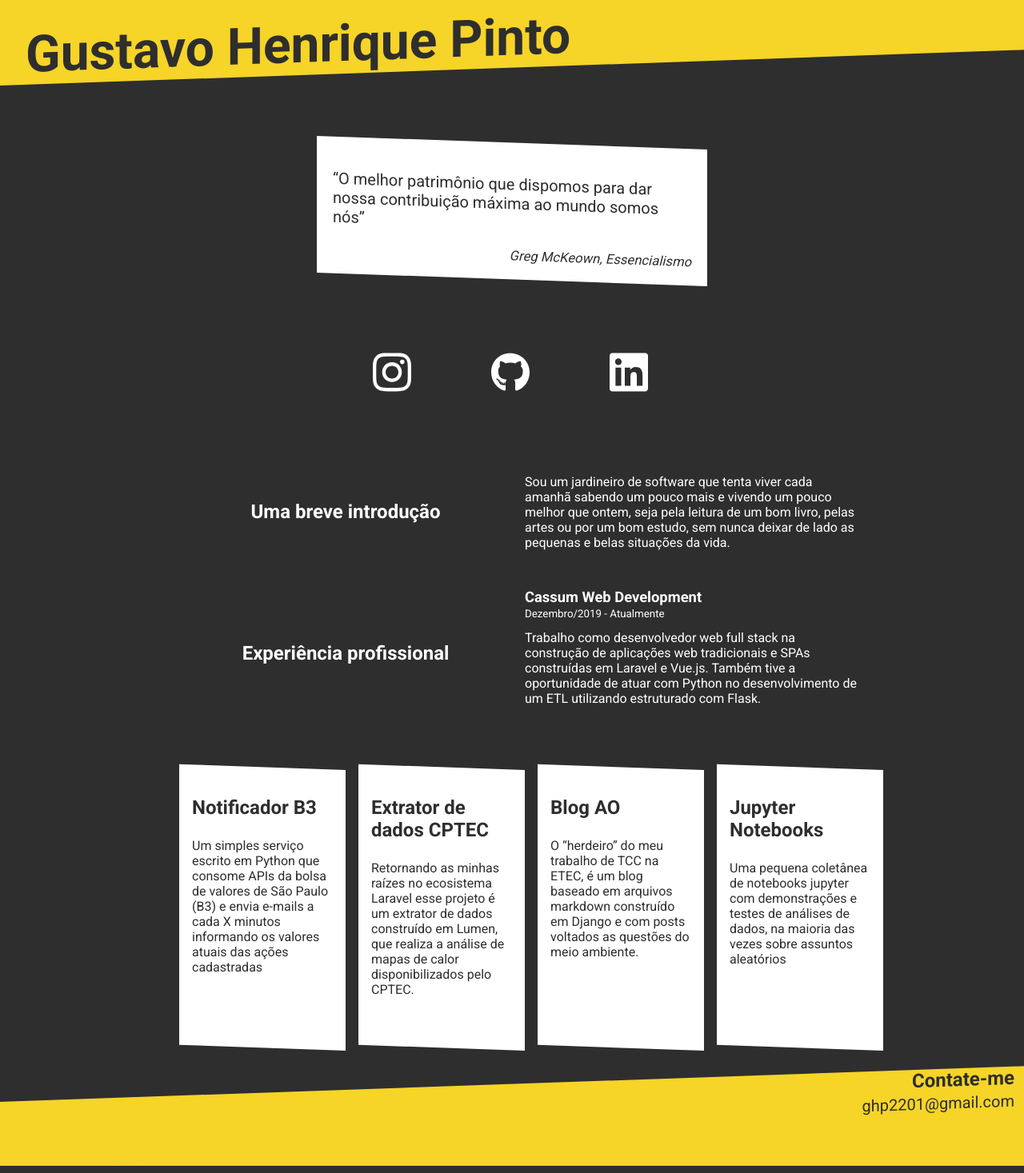
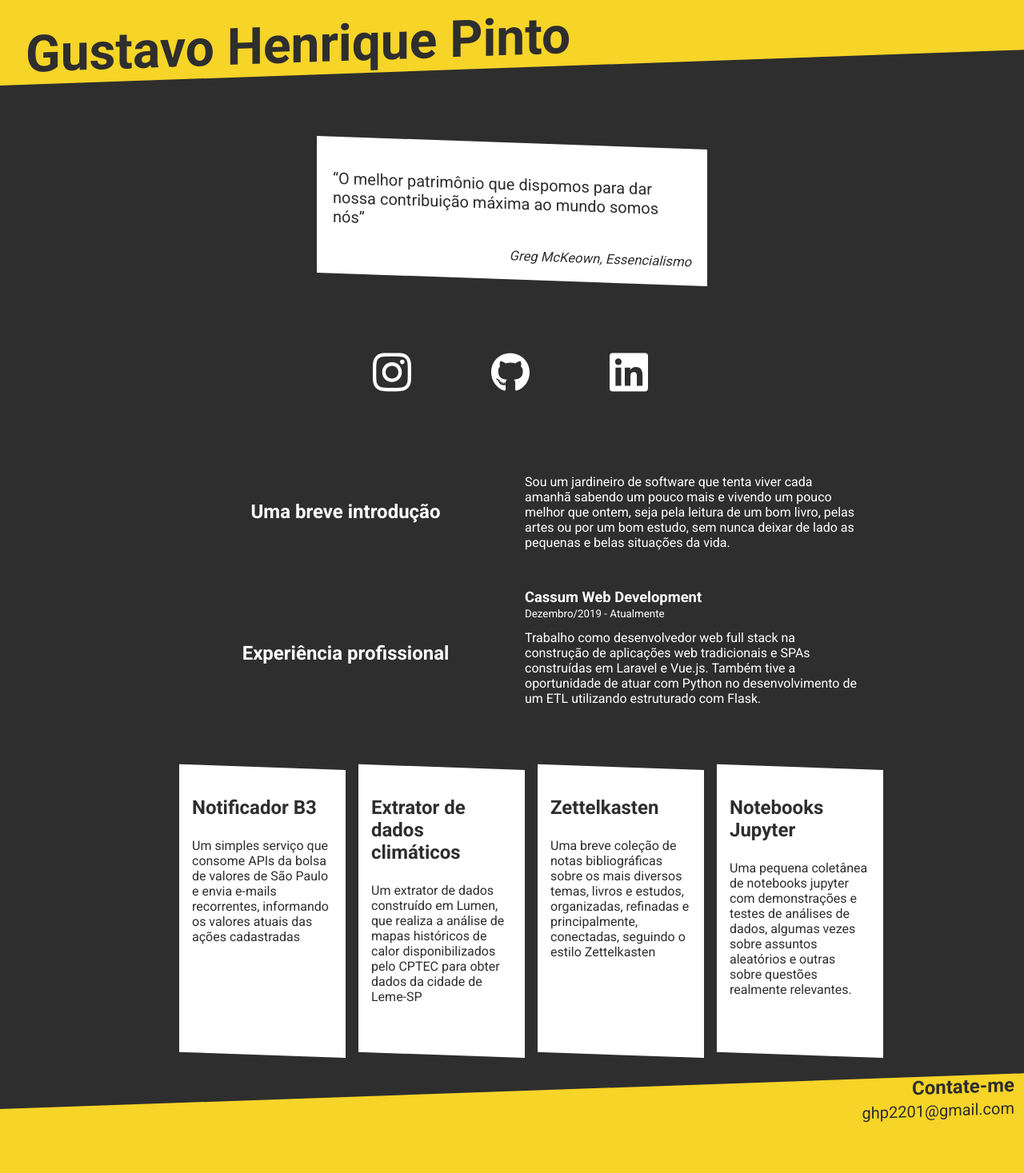
Before and after one commit to gustapinto/gustapinto.github.io, a Jekyll site: the page built from _pages/main.html, in a window 1280 px wide. Shown: the whole page at 80% size. Built offline with Jekyll 4.4.1, drawn with Linux system fonts in a browser that asks for light colours.

Commit message:
Improve projects description

```diff
--- a/_data/projects.yml
+++ b/_data/projects.yml
@@ -1,19 +1,19 @@
 - id: b3-notifier-card
   title: Notificador B3
-  text: Um simples serviço escrito em Python que consome APIs da bolsa de valores de São Paulo (B3) e envia e-mails a cada X minutos informando os valores atuais das ações cadastradas
+  text: Um simples serviço que consome APIs da bolsa de valores de São Paulo e envia e-mails recorrentes, informando os valores atuais das ações cadastradas
   link: https://github.com/gustapinto/b3-notifier
 
 - id: cptec-data-extractor-card
-  title: Extrator de dados CPTEC
-  text: Retornando as minhas raízes no ecosistema Laravel esse projeto é um extrator de dados construído em Lumen, que realiza a análise de mapas de calor disponibilizados pelo CPTEC.
+  title: Extrator de dados climáticos
+  text: Um extrator de dados construído em Lumen, que realiza a análise de mapas históricos de calor disponibilizados pelo CPTEC para obter dados da cidade de Leme-SP
   link: https://github.com/gustapinto/cptec-data-extractor
 
 - id: blog-ao-card
-  title: Blog AO
-  text: O “herdeiro” do meu trabalho de TCC na ETEC, é um blog baseado em arquivos markdown construído em Django e com posts voltados as questões do meio ambiente.
+  title: Zettelkasten
+  text: Uma breve coleção de notas bibliográficas sobre os mais diversos temas, livros e estudos, organizadas, refinadas e principalmente, conectadas, seguindo o estilo Zettelkasten
   link: https://github.com/projeto-ao/blog
 
 - id: jupyter-card
-  title: Jupyter Notebooks
-  text: Uma pequena coletânea de notebooks jupyter com demonstrações e testes de análises de dados, na maioria das vezes sobre assuntos aleatórios
+  title: Notebooks Jupyter
+  text: Uma pequena coletânea de notebooks jupyter com demonstrações e testes de análises de dados, algumas vezes sobre assuntos aleatórios e outras sobre questões realmente relevantes.
   link: https://github.com/gustapinto/jupyter-notebooks
```
